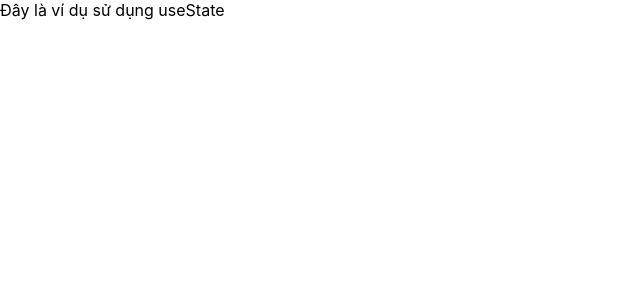
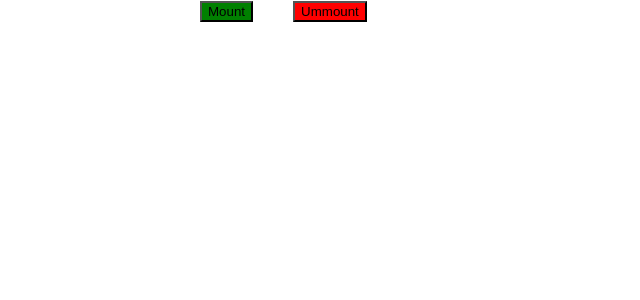
Before and after one commit to Mai-Tuyen/HookExample, a React (Create React App) app in the folder hookexample/: page / in a window 1280 px wide. Shown: the top 300 px of the page, without its empty margins (0-640 px from the left). Built offline with nearby package versions, Linux system fonts and the light colour scheme.

Commit message:
update code
Signed-off-by: Mai Tuyen <maituyen4496@gmail.com>

```diff
--- a/hookexample/src/HookDemo/Dashbroad.jsx
+++ b/hookexample/src/HookDemo/Dashbroad.jsx
@@ -1,6 +1,28 @@
 import UseStateDemo from "./UseStateDemo";
+import UseEffectDemo from "./UseEffectDemo";
+import { useState } from "react";
 const DashBroad = () => {
-  return <UseStateDemo />;
+  const [ismount, setIsMount] = useState(false);
+  return (
+    <>
+      <button
+        style={{ backgroundColor: "green", marginRight: 40, marginLeft: 200 }}
+        onClick={() => setIsMount(true)}
+      >
+        Mount
+      </button>
+      <button
+        style={{ backgroundColor: "red" }}
+        onClick={() => setIsMount(false)}
+      >
+        Ummount
+      </button>
+      {
+        // <UseStateDemo />
+        ismount && <UseEffectDemo />
+      }
+    </>
+  );
 };
 
 export default DashBroad;
--- /dev/null
+++ b/hookexample/src/HookDemo/UseEffectDemo.jsx
@@ -0,0 +1,20 @@
+import { useState, useEffect } from "react";
+const UseEffectDemo = () => {
+  const [name, setName] = useState();
+
+  useEffect(() => {
+    console.log("Vừa vào hàm callback của useEffect với name =",name);
+    return () => {
+        console.log("Vừa vào hàm cleanup function của useEffect với name = ",name);
+    }
+  },[name]);
+  const handleChangeInput = (e) => {
+    setName(e.target.value);
+  };
+  return (
+    <div style={{marginLeft: 100, marginTop: 100}}>
+      <input onChange={(e) => handleChangeInput(e)} />
+    </div>
+  );
+};
+export default UseEffectDemo;
--- a/hookexample/src/HookDemo/UseStateDemo.jsx
+++ b/hookexample/src/HookDemo/UseStateDemo.jsx
@@ -1,8 +1,34 @@
 import { useState } from "react";
 const USeStateDemo = () => {
-  const [count, setCount] = useState();
+  const [count1, setCount1] = useState(1);
+  const [count2, setCount2] = useState(1);
+  const handleCount1 = () => {
+    // setCount1(count1 + 1)
+    // setCount1(count1 + 1)
+    // setCount1(count1 + 1)
+    setCount1((prevState) => {
+      return prevState + 1;
+    });
+    checkChanLe();
+    // setCount1(prevState => prevState +1)
+    // setCount1(prevState => prevState + 1)
+  };
 
-  return <div>Đây là ví dụ sử dụng useState</div>;
+  const checkChanLe = () => {
+    count1 % 2 == 0
+      ? console.log("Count1 là số chẵn")
+      : console.log("Count1 là số lẻ");
+  };
+
+  console.log("Vừa render lại component !!!!!!");
+  return (
+    <div style={{ margin: "auto" }}>
+      <h1>
+        {count1} | {count2}
+      </h1>
+      <button onClick={handleCount1}> + </button>
+    </div>
+  );
 };
 
 export default USeStateDemo;
```
